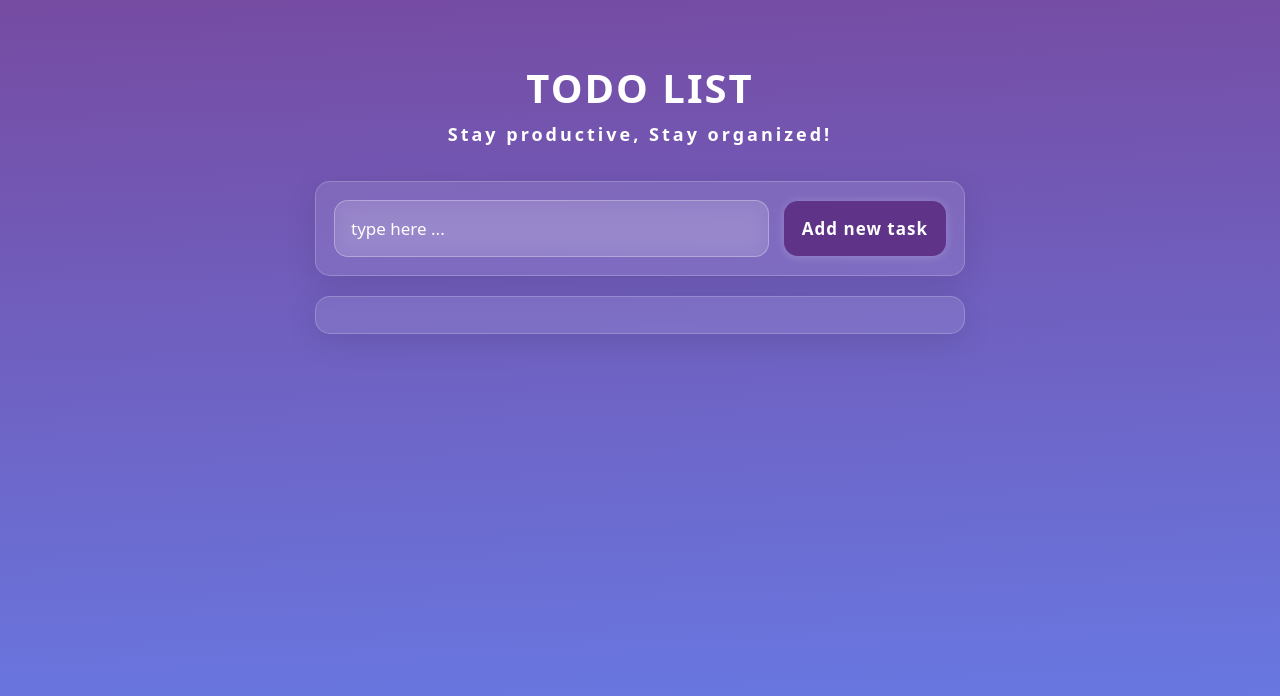
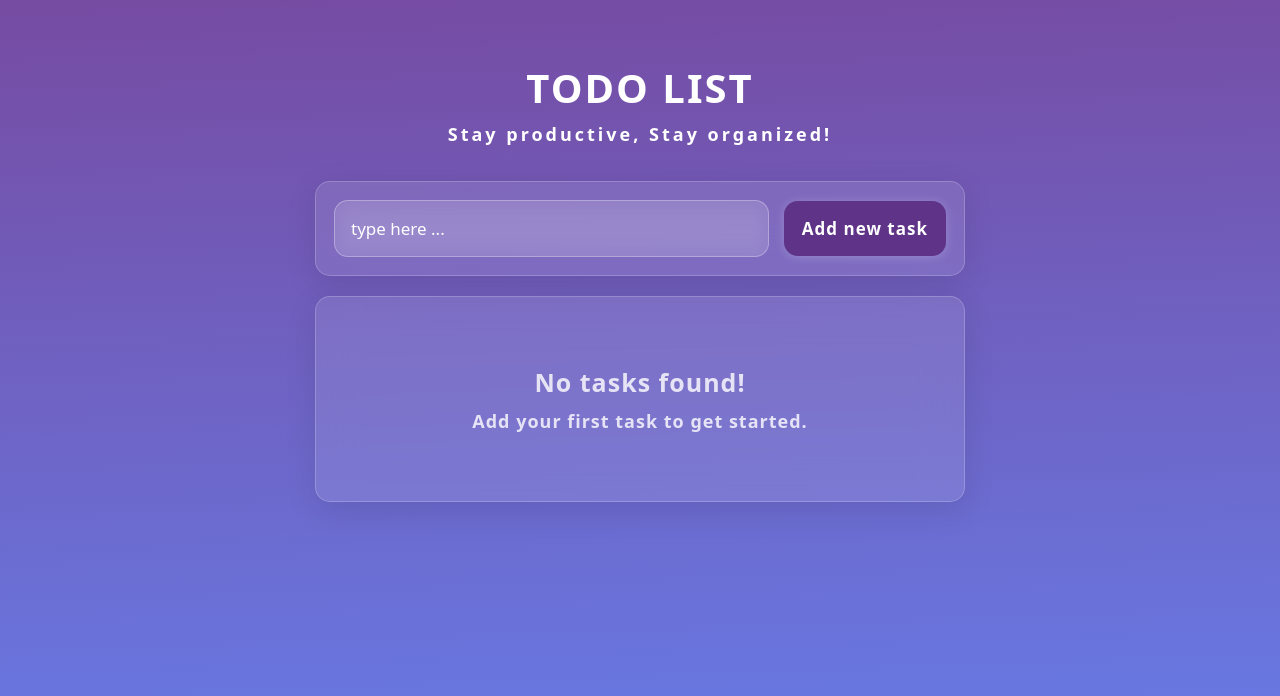
Before and after one commit to hazbiin/vue-todo-app, a Vue app: page / in a window 1280 px wide. Shown: the top 696 px of the page. Built offline with nearby package versions, Linux system fonts and the light colour scheme.

Commit message:
feat:show empty todo-list view

```diff
--- a/src/components/TodoListContainer.vue
+++ b/src/components/TodoListContainer.vue
@@ -1,5 +1,5 @@
 <script setup>
-    import { defineProps } from 'vue';
+    import { defineProps, computed } from 'vue';
 
     import TodoItem from './TodoItem.vue';
 
@@ -7,6 +7,10 @@
         tasks: {
             type: Array
         }
+    });
+
+    const isEmptyTodoList = computed (() => {
+        return props.tasks.length === 0;
     });
 
     const deleteTask = (index) => {
@@ -17,7 +21,13 @@
 
 <template>
     <div class="todo-list-container">
-        <ul class="todo-list">
+
+        <div v-if="isEmptyTodoList" class="empty-list">
+            <h2 class="empty-list-title">No tasks found!</h2>
+            <p class="empty-list-subtitle">Add your first task to get started.</p>
+        </div>
+
+        <ul v-else class="todo-list">
             <TodoItem
                 v-for="(task, index) in tasks"
                 :key="task.taskId"
@@ -42,6 +52,20 @@
     .todo-list-container::-webkit-scrollbar{
         display: none;
     }
+    .empty-list{
+        text-align: center;
+        padding: 50px 0px;
+        color: rgba(255, 255, 255, 0.8);
+        font-weight: bold;
+        letter-spacing: 1px;
+    }
+    .empty-list-title{
+        font-size: 25px;
+        margin-bottom: 10px;
+    }
+    .empty-list-subtitle{
+        font-size: 18px;
+    }
     .todo-list{
         display: flex;
         flex-direction: column;
```
